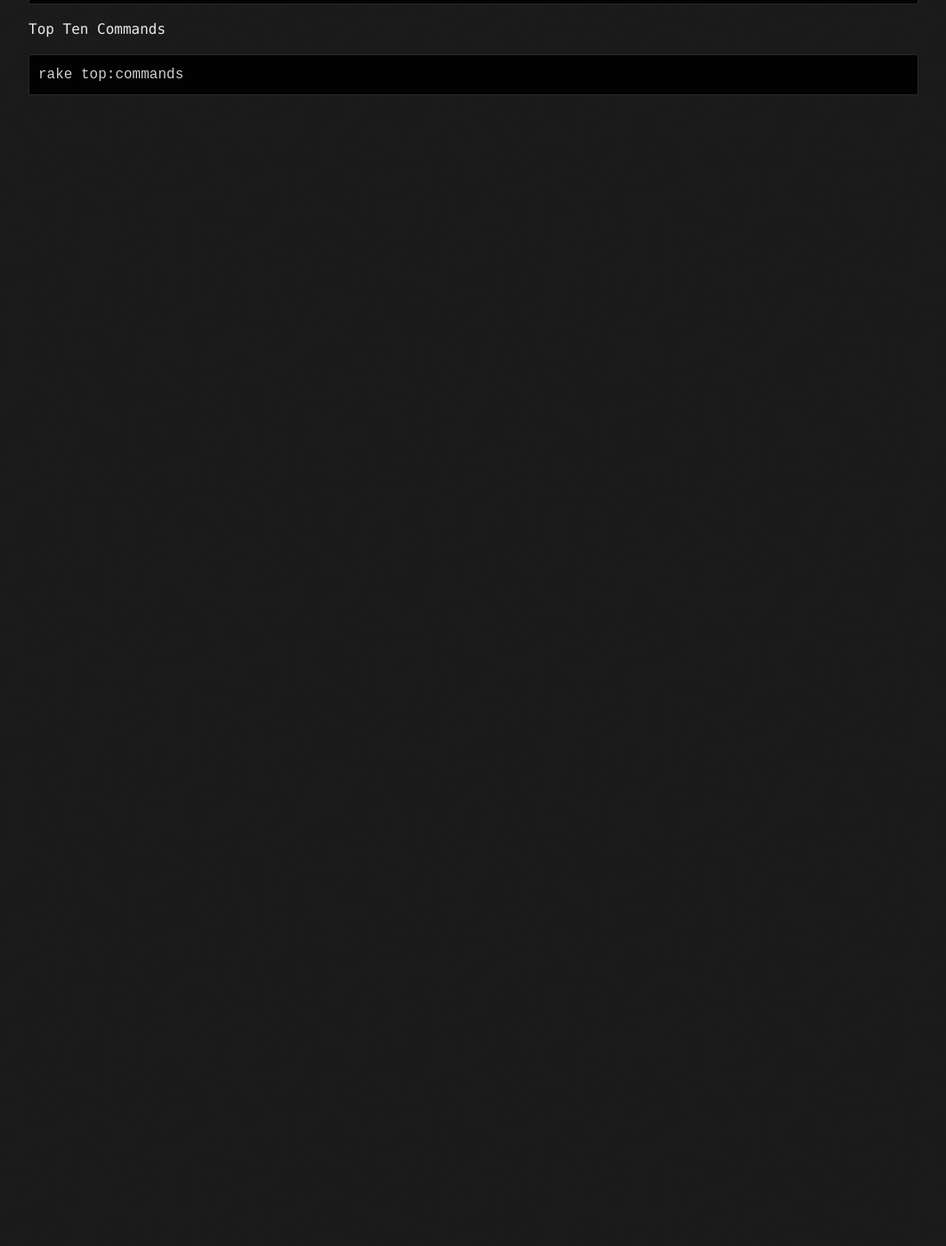
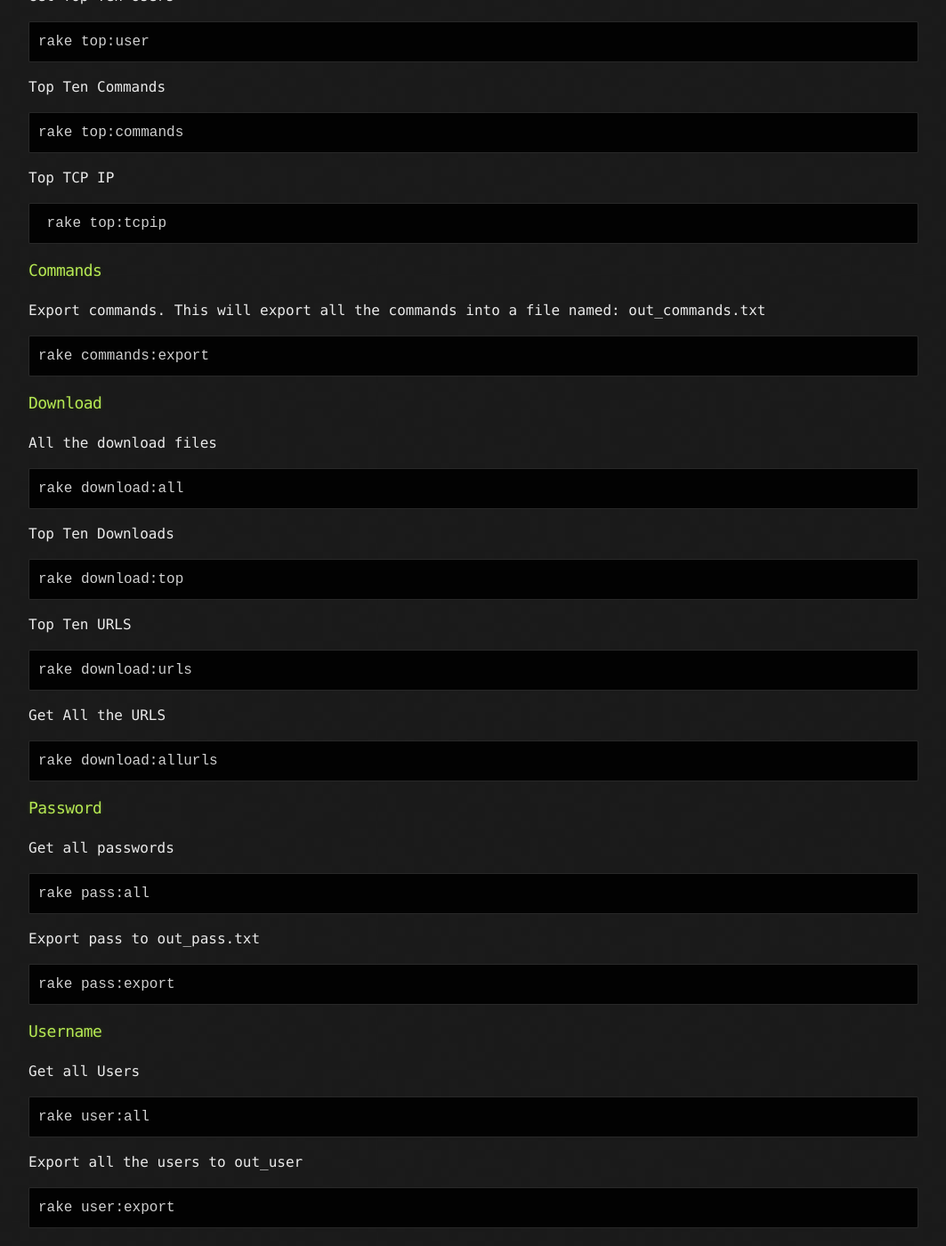
Before and after one commit to Michael-Meade/MinerFind, a Jekyll site: the page built from Projects/rakefile-cowrie.md, in a window 1280 px wide and 1400 px high, scrolled down 755 px. Shown: the whole window at 89% size, without its empty margins (108-1171 px from the left). Built offline with Jekyll 4.4.1, drawn with Linux system fonts in a browser that asks for light colours; our own code applies the rules of GitHub Pages for plain Markdown files; the repository's description, which GitHub fills in, is left out; before the commit the page ends 900 px from its top, so only the background shows below that.

Commit message:
Update rakefile-cowrie.md

````diff
--- a/Projects/rakefile-cowrie.md
+++ b/Projects/rakefile-cowrie.md
@@ -4,8 +4,9 @@ The script has a few different features. It can get the top ten, export all the
 The script will read all the JSON Files in that directory.  The rakefile runs bash command with ruby
 
 
-### How to use
+# How to use
 
+### Top
 Gets the Top Ten Successful IP
 ```
 rake top:sip
@@ -30,3 +31,65 @@ Top Ten Commands
 ```
 rake top:commands
 ```
+
+Top TCP IP
+```
+ rake top:tcpip
+```
+### Commands
+
+Export commands. This will export all the commands into a file named: out_commands.txt
+```
+rake commands:export
+```
+
+### Download
+
+
+All the download files
+```
+rake download:all
+```
+
+Top Ten Downloads
+```
+rake download:top
+```
+
+Top Ten URLS
+```
+rake download:urls
+```
+
+
+Get All the URLS
+```
+rake download:allurls
+```
+
+
+
+### Password
+
+Get all passwords
+```
+rake pass:all
+```
+
+
+Export pass to out_pass.txt
+```
+rake pass:export
+```
+
+### Username
+
+Get all Users
+```
+rake user:all
+```
+
+Export all the users to out_user
+```
+rake user:export
+```
````
